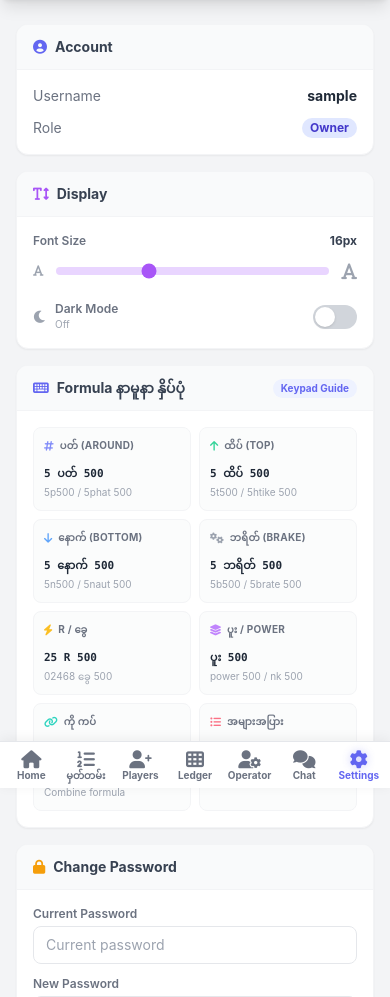
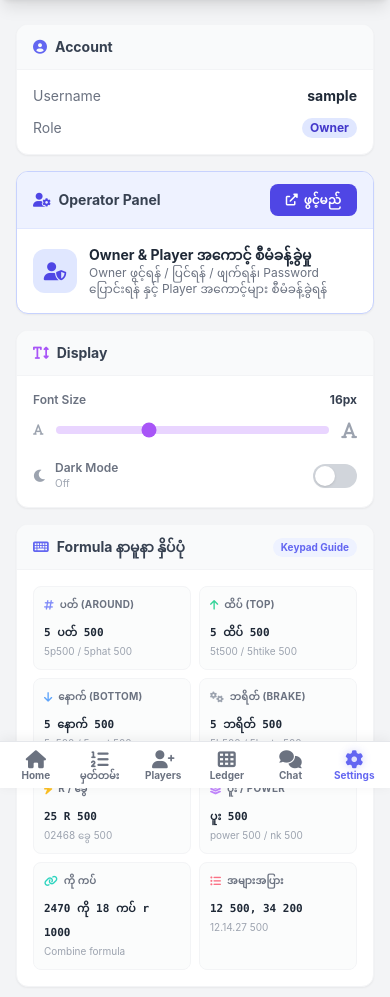
Before and after one commit to DeeLiso/2d-parser-engine, a Django app: page /settings/ in a window 390 px wide. Shown: the part 56-1053 px from the top of the page. Run offline with Django 5.2, Linux system fonts and the light colour scheme; the visitor is signed in with stand-in values (Sample User, id 1); data comes from the database, SQL or seed files in the repository; some libraries are stand-ins or nearby versions.

Commit message:
Move Operator panel entry into Settings (superuser-only card); remove /operator/ top nav across pages

```diff
--- a/twodapp/templates/twodapp/settings.html
+++ b/twodapp/templates/twodapp/settings.html
@@ -67,11 +67,6 @@
         <a href="/ledger/" class="tab-item-sidebar w-10 h-10 rounded-xl flex items-center justify-center text-gray-400 hover:bg-indigo-50 hover:text-indigo-600 transition" data-page="ledger" title="Ledger">
             <i class="fas fa-th text-base"></i>
         </a>
-        {% if user.is_superuser %}
-        <a href="/operator/" class="tab-item-sidebar w-10 h-10 rounded-xl flex items-center justify-center text-gray-400 hover:bg-indigo-50 hover:text-indigo-600 transition" data-page="operator" title="Operator">
-            <i class="fas fa-user-cog text-base"></i>
-        </a>
-        {% endif %}
 
         <a href="/chat/" class="tab-item-sidebar w-10 h-10 rounded-xl flex items-center justify-center text-gray-400 hover:bg-blue-50 hover:text-blue-600 transition" data-page="chat" title="Chat">
             <i class="fas fa-comments text-base"></i>
@@ -100,12 +95,6 @@
                 <i class="fas fa-th text-[18px]"></i>
                 <span class="leading-none">Ledger</span>
             </a>
-            {% if user.is_superuser %}
-            <a href="/operator/" class="tab-item flex flex-col items-center gap-0.5 py-2 px-1 rounded-xl text-[10px] font-bold min-w-0 flex-1" data-page="operator">
-                <i class="fas fa-user-cog text-[18px]"></i>
-                <span class="leading-none">Operator</span>
-            </a>
-            {% endif %}
 
             <a href="/chat/" class="tab-item flex flex-col items-center gap-0.5 py-2 px-1 rounded-xl text-[10px] font-bold min-w-0 flex-1" data-page="chat">
                 <i class="fas fa-comments text-[18px]"></i>
@@ -139,6 +128,27 @@
                 </div>
             </div>
         </div>
+
+        {% if user.is_superuser %}
+        <!-- Operator Panel -->
+        <div class="bg-white dark:bg-slate-800 rounded-xl shadow-sm border border-indigo-200 dark:border-indigo-800 overflow-hidden md:col-span-2 transition-colors">
+            <div class="px-4 py-3 bg-indigo-50 dark:bg-slate-900 border-b border-indigo-100 dark:border-indigo-800 flex items-center justify-between">
+                <h2 class="font-bold text-gray-700 dark:text-gray-100 text-sm"><i class="fas fa-user-cog mr-2 text-indigo-600"></i>Operator Panel</h2>
+                <a href="/operator/" class="text-xs bg-indigo-600 hover:bg-indigo-700 text-white font-bold px-4 py-2 rounded-lg transition active:scale-95 flex items-center gap-1.5">
+                    <i class="fas fa-external-link-alt"></i> ဖွင့်မည်
+                </a>
+            </div>
+            <div class="p-4 flex items-center gap-3">
+                <div class="w-11 h-11 rounded-xl bg-indigo-100 dark:bg-indigo-900 flex items-center justify-center text-indigo-600 dark:text-indigo-300 shrink-0">
+                    <i class="fas fa-user-shield text-lg"></i>
+                </div>
+                <div class="min-w-0">
+                    <div class="text-sm font-bold text-gray-800 dark:text-gray-100">Owner & Player အကောင့် စီမံခန့်ခွဲမှု</div>
+                    <div class="text-xs text-gray-500 dark:text-gray-400">Owner ဖွင့်ရန် / ပြင်ရန် / ဖျက်ရန်၊ Password ပြောင်းရန် နှင့် Player အကောင့်များ စီမံခန့်ခွဲရန်</div>
+                </div>
+            </div>
+        </div>
+        {% endif %}
 
         <!-- Display -->
         <div class="bg-white dark:bg-slate-800 rounded-xl shadow-sm border border-gray-100 dark:border-slate-700 overflow-hidden transition-colors">
```
Also changed, not shown: twodapp/templates/twodapp/index.html (+0 -12 lines), twodapp/templates/twodapp/ledger.html (+1 -12 lines), twodapp/templates/twodapp/limit.html (+1 -12 lines), twodapp/templates/twodapp/manage_bettors.html (+1 -12 lines), twodapp/templates/twodapp/records.html (+1 -12 lines).
